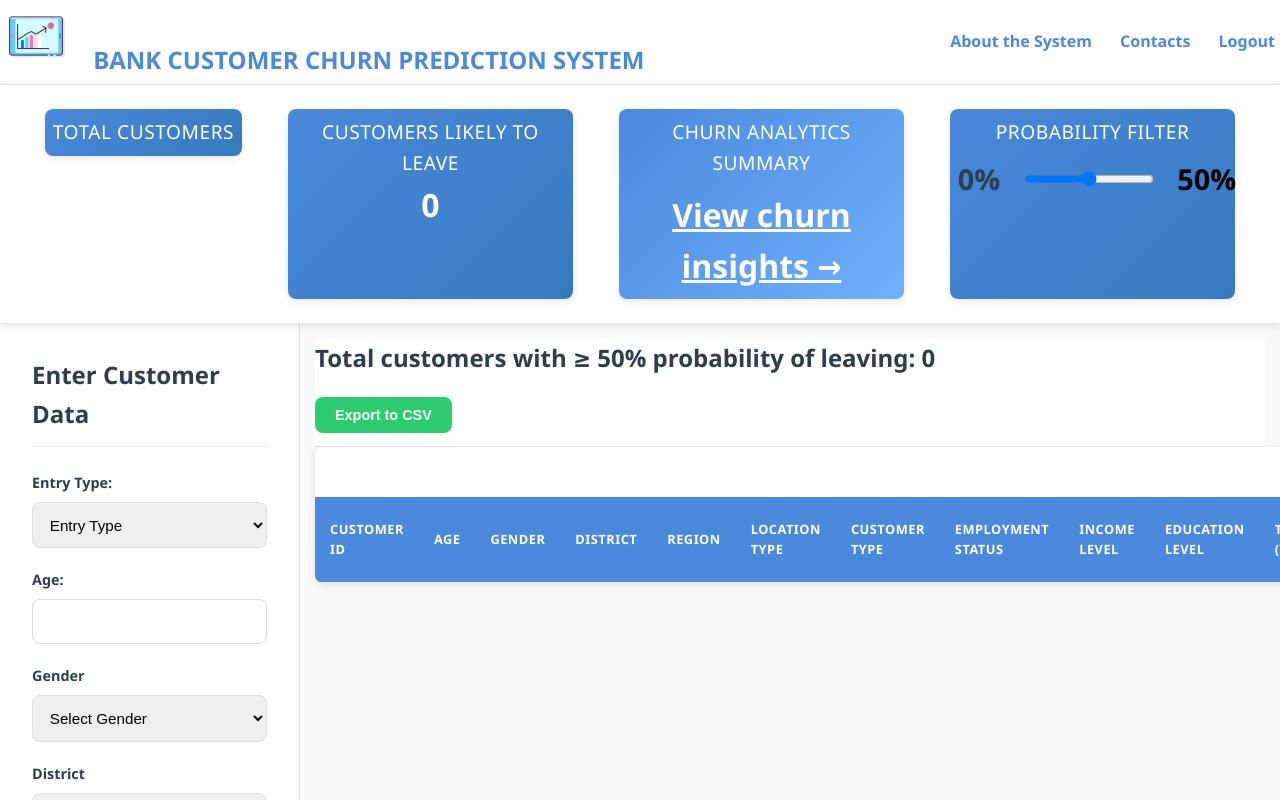
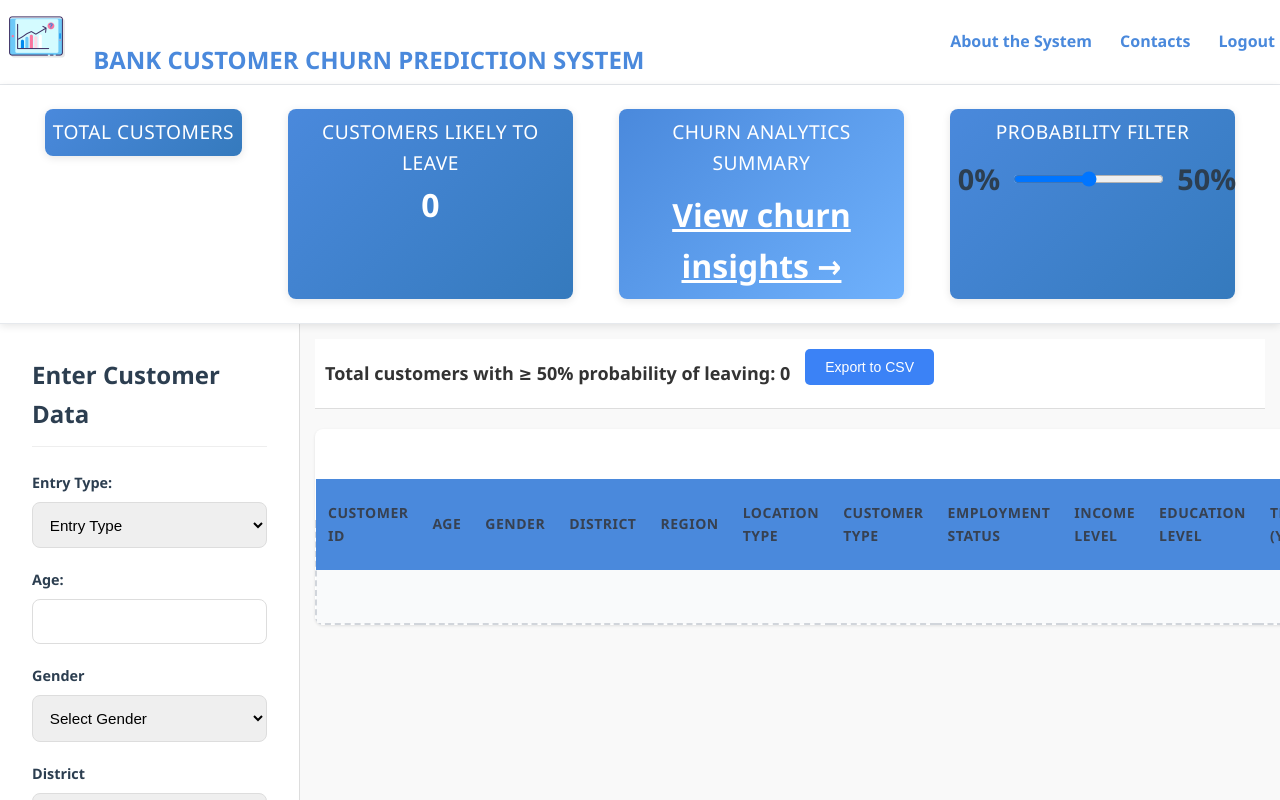
Before and after one commit to Chimbayo/whotoleave, a Flask app: page /churn in a window 1280 px wide. Run offline with Flask 2, Linux system fonts and the light colour scheme; data that the repository does not hold is empty; parts of the project's set-up code (start-up, migrations or seed data) failed here and were passed over; some libraries are stand-ins or nearby versions.

Commit message:
Update churn.html

```diff
--- a/templates/churn.html
+++ b/templates/churn.html
@@ -157,92 +157,272 @@
     background: #f9f9f9;
 }
 
+/* Table Controls Styling */
 .table-controls {
+    margin-bottom: 20px;
+}
+
+.flex-row {
+    display: flex;
+    justify-content: space-between;
+    align-items: center;
+    flex-wrap: wrap;
+    gap: 15px;
+}
+
+.controls-group {
+    display: flex;
+    align-items: center;
+    gap: 20px;
+}
+
+.risk-labels {
+    display: flex;
+    gap: 15px;
+    align-items: center;
+}
+
+.risk-label {
+    display: flex;
+    align-items: center;
+    gap: 5px;
+    font-size: 14px;
+    font-weight: 500;
+}
+
+.risk-indicator {
+    width: 12px;
+    height: 12px;
+    border-radius: 50%;
+}
+
+.high-risk {
+    background-color: #ef4444;
+}
+
+.low-risk {
+    background-color: #22c55e;
+}
+
+#total-count-display {
+    margin: 0;
+    font-size: 18px;
+    font-weight: 600;
+    color: #333;
+}
+
+#export-btn {
+    background-color: #3b82f6;
+    color: white;
+    border: none;
+    padding: 10px 20px;
+    border-radius: 5px;
+    cursor: pointer;
+    font-size: 14px;
+    font-weight: 500;
+    transition: background-color 0.2s ease;
+}
+
+#export-btn:hover {
+    background-color: #2563eb;
+    transform: translateY(-1px);
+}
+
+#export-btn:active {
+    transform: translateY(0);
+}
+
+/* Table Styling */
+#results-table {
+    width: 100%;
+    border-collapse: collapse;
+    margin-top: 10px;
+    box-shadow: 0 1px 3px rgba(0, 0, 0, 0.1);
+    border-radius: 8px;
+    overflow: hidden;
+}
+
+#results-table thead {
+    background: linear-gradient(135deg, #f3f4f6 0%, #e5e7eb 100%);
+}
+
+#results-table th {
+    padding: 12px;
+    text-align: left;
+    font-weight: 600;
+    color: #374151;
+    border-bottom: 2px solid #d1d5db;
+    font-size: 14px;
     position: sticky;
     top: 0;
-    background: #fff;
     z-index: 10;
-    padding: 0px;
-    border-bottom: 1px solid #ddd;
 }
-    table {
-        width: 100%;
-        border-collapse: collapse;
-        background: white;
-        border-radius: var(--border-radius);
-        overflow: hidden;
-        box-shadow: var(--box-shadow);
+
+#results-table td {
+    padding: 12px;
+    border-bottom: 1px solid #e5e7eb;
+    font-size: 13px;
+    color: #374151;
+}
+
+/* Row Styling */
+.high-risk-row {
+    background-color: #fef2f2;
+    border-left: 4px solid #ef4444;
+}
+
+.low-risk-row {
+    background-color: #f0fdf4;
+    border-left: 4px solid #22c55e;
+}
+
+/* Zebra Striping */
+.zebra-even.high-risk-row {
+    background-color: #fee2e2;
+}
+
+.zebra-odd.high-risk-row {
+    background-color: #fef2f2;
+}
+
+.zebra-even.low-risk-row {
+    background-color: #dcfce7;
+}
+
+.zebra-odd.low-risk-row {
+    background-color: #f0fdf4;
+}
+
+/* Hover Effects */
+#results-table tbody tr:hover {
+    background-color: #f8fafc !important;
+    transform: translateY(-1px);
+    box-shadow: 0 2px 8px rgba(0, 0, 0, 0.1);
+    transition: all 0.2s ease;
+}
+
+/* Probability Styling */
+.probability-high {
+    color: #dc2626;
+    font-weight: 700;
+    background-color: #fee2e2;
+    padding: 4px 8px;
+    border-radius: 4px;
+    font-size: 12px;
+}
+
+.probability-low {
+    color: #16a34a;
+    font-weight: 700;
+    background-color: #dcfce7;
+    padding: 4px 8px;
+    border-radius: 4px;
+    font-size: 12px;
+}
+
+/* Prediction Styling */
+.prediction-churn {
+    color: #dc2626;
+    font-weight: 600;
+    background-color: #fee2e2;
+    padding: 4px 8px;
+    border-radius: 4px;
+    font-size: 12px;
+}
+
+.prediction-stay {
+    color: #16a34a;
+    font-weight: 600;
+    background-color: #dcfce7;
+    padding: 4px 8px;
+    border-radius: 4px;
+    font-size: 12px;
+}
+
+/* Responsive Design */
+@media (max-width: 768px) {
+    .flex-row {
+        flex-direction: column;
+        align-items: stretch;
     }
 
-    th, td {
-        padding: 12px 15px;
-        text-align: left;
+    .controls-group {
+        justify-content: center;
+        flex-wrap: wrap;
     }
 
-    th {
-        background: var(--primary-color);
-        color: white;
-        font-weight: 600;
+    .risk-labels {
+        flex-direction: column;
+        gap: 10px;
     }
 
-    tr:nth-child(even) {
-        background: #f9f9f9;
+    #total-count-display {
+        font-size: 16px;
+        text-align: center;
     }
 
-    tr:hover {
-        background: #eef3fb;
+    #results-table {
+        font-size: 12px;
     }
 
-    /* Slider Container */
-    .slider-container {
-        display: flex;
-        align-items: center;
-        gap: 10px;
-        color: black;
+    #results-table th,
+    #results-table td {
+        padding: 8px 6px;
     }
+}
 
-    .slider {
-        flex: 1;
-    }
+/* Empty State Styling */
+#results-table tbody tr td[colspan="23"] {
+    background-color: #f9fafb;
+    border: 2px dashed #d1d5db;
+    text-align: center;
+    padding: 40px;
+    font-style: italic;
+    color: #6b7280;
+}
 
-    .probability-value {
-        min-width: 50px;
-        text-align: center;
-        font-weight: bold;
-        color: black;
-    }
+/* Loading Animation */
+.loading {
+    position: relative;
+}
 
-    /* Progress Bar */
-    .progress-container {
-        width: 100%;
-        background-color: #e0e0e0;
-        border-radius: 5px;
-        height: 20px;
-        margin-top: 10px;
-    }
+.loading::after {
+    content: '';
+    position: absolute;
+    top: 50%;
+    left: 50%;
+    width: 20px;
+    height: 20px;
+    border: 2px solid #f3f4f6;
+    border-top: 2px solid #3b82f6;
+    border-radius: 50%;
+    animation: spin 1s linear infinite;
+    transform: translate(-50%, -50%);
+}
 
-    .progress-bar {
-        height: 100%;
-        border-radius: var(--border-radius);
-        background-color: var(--primary-color);
-        text-align: center;
-        color: white;
-        font-size: 12px;
-        line-height: 20px;
-        transition: width 0.4s ease;
-    }
+@keyframes spin {
+    0% { transform: translate(-50%, -50%) rotate(0deg); }
+    100% { transform: translate(-50%, -50%) rotate(360deg); }
+}
 
-    /* Pagination */
-    .pagination {
-        margin-top: 20px;
-        display: flex;
-        align-items: center;
-    }
+/* Scrollbar Styling */
+#results-table::-webkit-scrollbar {
+    width: 8px;
+    height: 8px;
+}
 
-    #page-info {
-        margin: 0 15px;
-        font-weight: 600;
-    }
+#results-table::-webkit-scrollbar-track {
+    background: #f1f5f9;
+}
+
+#results-table::-webkit-scrollbar-thumb {
+    background: #cbd5e1;
+    border-radius: 4px;
+}
+
+#results-table::-webkit-scrollbar-thumb:hover {
+    background: #94a3b8;
+}
 </style>
 </head>
 <body>
```
